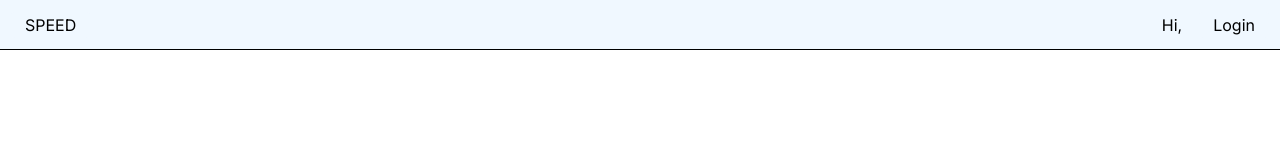
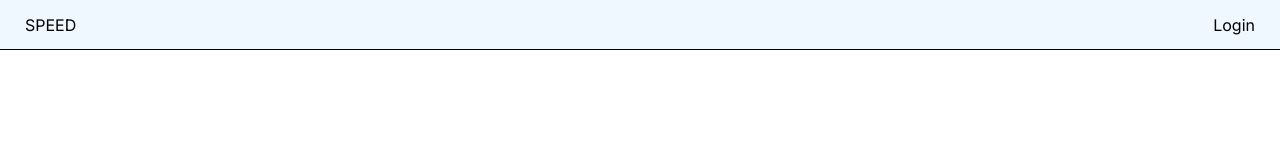
Before and after one commit to AnnetteScott/Speed, a Next.js app in the folder frontend/: page / in a window 1280 px wide. Shown: the top 160 px of the page. Built offline with nearby package versions, Linux system fonts and the light colour scheme.

Commit message:
Fix 'Hi' appearing when not logged in

```diff
--- a/frontend/src/components/navBar.tsx
+++ b/frontend/src/components/navBar.tsx
@@ -25,7 +25,7 @@ export default function NavCard() {
 		<div className="nav">
 			<Link href='/'>SPEED</Link>
 			{ user.role === "Admin" ? <Link href='/manage-users'>Manage Users</Link> : null }
-			<p className="username">Hi, {user.username}</p>
+			<p className="username">{user.username ? 'Hi, ': ''} {user.username}</p>
 			{ user._id ? <button onClick={() => logout()}>Logout</button> :
 				<Link href='/login'>Login</Link>
 			}
```
